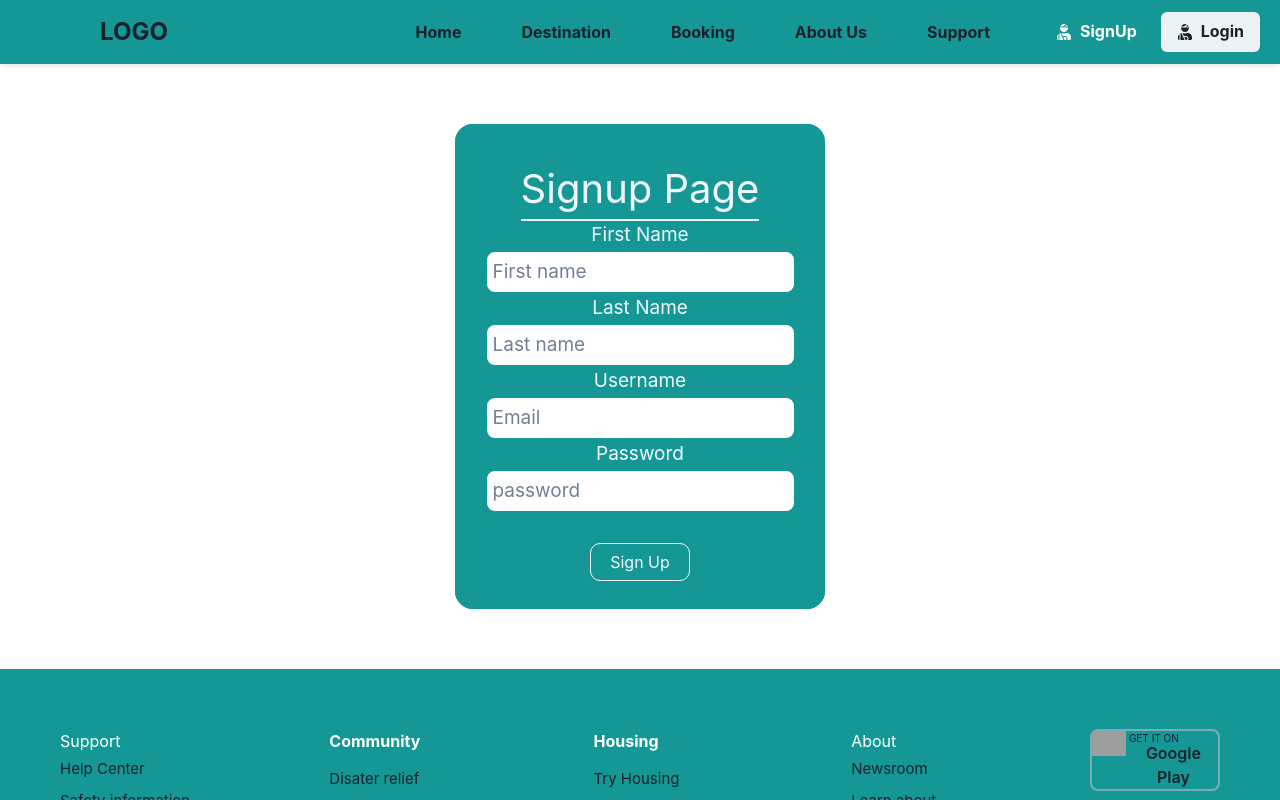
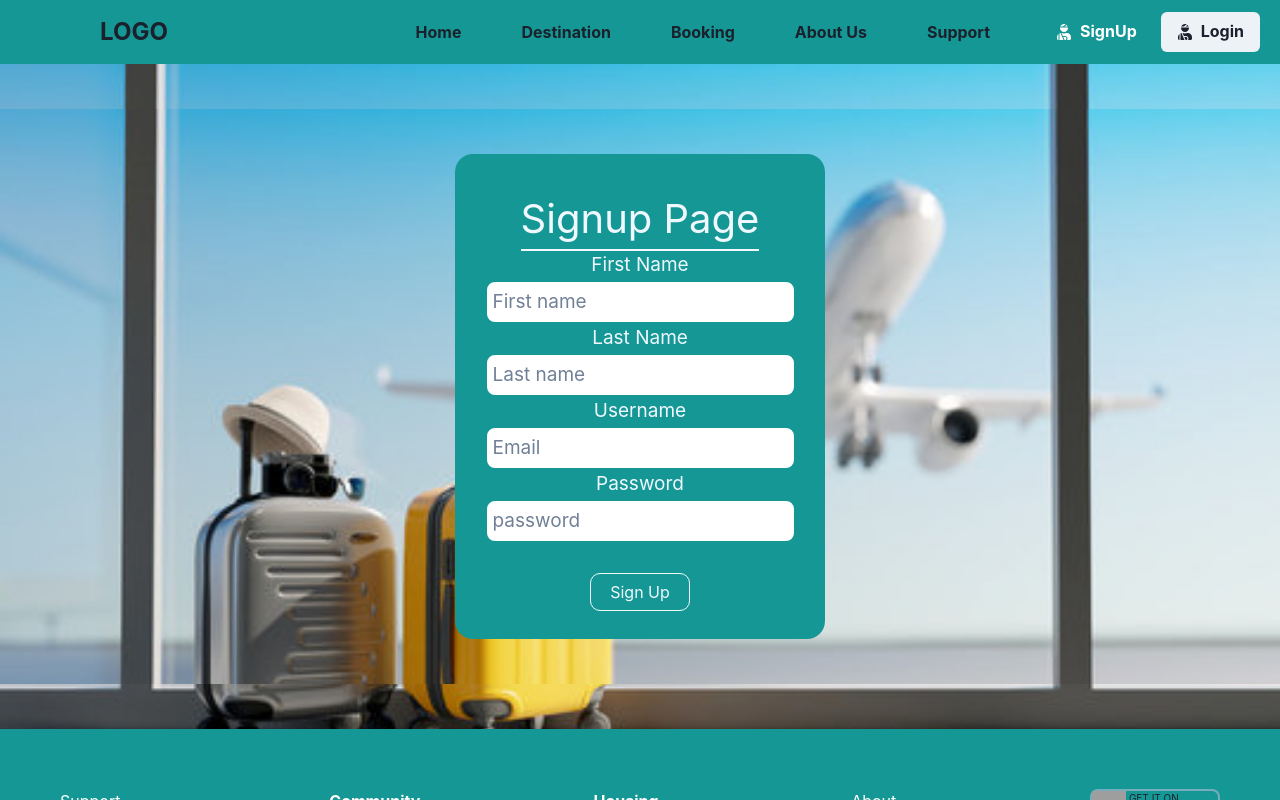
Before and after one commit to praveen4898/Bon_Voyage-Travel, a React (Create React App) app: page /signup in a window 1280 px wide. Shown: the top 800 px of the page. Built offline with nearby package versions, Linux system fonts and the light colour scheme; grey boxes are pictures that could not be loaded.

Commit message:
background image update in login amd signup

```diff
--- a/src/CSS/login.css
+++ b/src/CSS/login.css
@@ -1,7 +1,15 @@
+.login{
+    width: 100%;
+    padding-top: 45px;
+    padding-bottom: 45px;
+    background-image: url("../Image/login.jpg");
+    background-size: cover;
+}
+
 .signuppage {
     width: 350px;
     height: 350px;
-    margin:60px auto 60px auto;
+    margin: auto;
     background-color: #159895;
     border-radius: 18px;
 }
--- a/src/CSS/signup.css
+++ b/src/CSS/signup.css
@@ -1,7 +1,15 @@
 .signup {
+    width: 100%;
+    padding-top: 45px;
+    padding-bottom: 45px;
+    background-image: url("../Image/login.jpg");
+    background-size: cover;
+}
+
+.subsignup {
     width: 370px;
     height: 485px;
-    margin:60px auto 60px auto;
+    margin: auto;
     background-color: #159895;
     border-radius: 18px;
 }
--- a/src/Components/LoginForm.jsx
+++ b/src/Components/LoginForm.jsx
@@ -4,7 +4,7 @@ import "../CSS/login.css"
 
 import { useDispatch } from 'react-redux';
 import { loginUser } from '../Redux/action';
-import {useNavigate} from 'react-router-dom';
+import { useNavigate } from 'react-router-dom';
 import { useToast } from '@chakra-ui/react';
 
 
@@ -22,16 +22,16 @@ export const Loginform = () => {
       [e.target.name]: e.target.value,
     });
   };
-    const navigate=useNavigate()
+  const navigate = useNavigate()
 
   const toast = useToast()
 
-      const dispatch=useDispatch()
-      const handleLogin =  (e) => {
+  const dispatch = useDispatch()
+  const handleLogin = (e) => {
     e.preventDefault();
 
     dispatch(loginUser(formData))
-        .then(()=>{
+      .then(() => {
         toast({
           title: 'Login Sucessful.',
           description: "User Logged in successfully",
@@ -42,7 +42,7 @@ export const Loginform = () => {
         navigate('/')
 
       })
-        .catch((err)=>{
+      .catch((err) => {
         toast({
           title: 'Login Failed.',
           description: "Invalid credential",
@@ -61,10 +61,11 @@ export const Loginform = () => {
     // }
   };
   return (
+    <div className='login'>
       <div className='signuppage'>
-            <h1 className='heading' style={{width:"fit-content", margin:"auto", fontSize:"40px"}}>Login Page</h1>
+        <h1 className='heading' style={{ width: "fit-content", margin: "auto", fontSize: "40px" }}>Login Page</h1>
         <form onSubmit={handleLogin}>
-                <label style={{margin:"auto", color:"aliceblue", fontSize:"19px",}}>
+          <label style={{ margin: "auto", color: "aliceblue", fontSize: "19px", }}>
             Username
             <br />
             <input
@@ -77,7 +78,7 @@ export const Loginform = () => {
             />
           </label>
           <br />
-                <label style={{margin:"auto", color:"aliceblue", fontSize:"19px"}}>
+          <label style={{ margin: "auto", color: "aliceblue", fontSize: "19px" }}>
             Password
             <br />
             <input
@@ -93,6 +94,7 @@ export const Loginform = () => {
           <button className='btn' type="submit">Login</button>
         </form>
       </div>
+    </div>
   )
 };
 
--- a/src/Components/SignupForm.jsx
+++ b/src/Components/SignupForm.jsx
@@ -11,16 +11,15 @@ import { useNavigate } from 'react-router-dom';
 
 export const SignupForm = () => {
     const [formData, setFormData] = useState({
-        firstname:'',
-        lastname:'',
-
+        firstName: '',
+        lastName: '',
         email: '',
         password: '',
     });
-    const navigate=useNavigate();
- const dispatch= useDispatch();
+    const navigate = useNavigate();
+    const dispatch = useDispatch();
 
-const users=useSelector((store)=>store.users)
+    const users = useSelector((store) => store.users)
     console.log(users)
     const handleChange = (e) => {
         setFormData({
@@ -38,15 +37,11 @@ console.log(users)
 
     };
     return (
-
-
-
-
         <div className='signup'>
-
-            <h1 className='heading' style={{width:"fit-content", margin:"auto", fontSize:"40px"}}>Signup Page</h1>
+            <div className='subsignup'>
+                <h1 className='heading' style={{ width: "fit-content", margin: "auto", fontSize: "40px" }}>Signup Page</h1>
                 <form onSubmit={handleSubmit}>
-            <label style={{margin:"auto", color:"aliceblue", fontSize:"19px",}}>
+                    <label style={{ margin: "auto", color: "aliceblue", fontSize: "19px", }}>
                         First Name
                         <br />
                         <input
@@ -56,13 +51,11 @@ console.log(users)
                             name="firstName"
                             placeholder='First name'
                             value={formData.firstName}
-
-
                             onChange={handleChange}
                         />
                     </label>
                     <br />
-                <label style={{margin:"auto", color:"aliceblue", fontSize:"19px",}}>
+                    <label style={{ margin: "auto", color: "aliceblue", fontSize: "19px", }}>
                         Last Name
                         <br />
                         <input
@@ -77,7 +70,7 @@ console.log(users)
                         />
                     </label>
                     <br />
-                <label style={{margin:"auto", color:"aliceblue", fontSize:"19px",}}>
+                    <label style={{ margin: "auto", color: "aliceblue", fontSize: "19px", }}>
                         Username
                         <br />
                         <input
@@ -90,7 +83,7 @@ console.log(users)
                         />
                     </label>
                     <br />
-                <label style={{margin:"auto", color:"aliceblue", fontSize:"19px"}}>
+                    <label style={{ margin: "auto", color: "aliceblue", fontSize: "19px" }}>
                         Password
                         <br />
                         <input
@@ -103,20 +96,11 @@ console.log(users)
                         />
                     </label>
                     <br />
-
                     <button className='btn' type="submit">Sign Up</button>
-
                 </form>
             </div>
+        </div>
     )
-
-
-
-
-
-
-
-
 };
 
 export default SignupForm;
```
Also changed, not shown: src/Image/login.jpg (added). Lines whose indentation alone changed are shown as unchanged.
